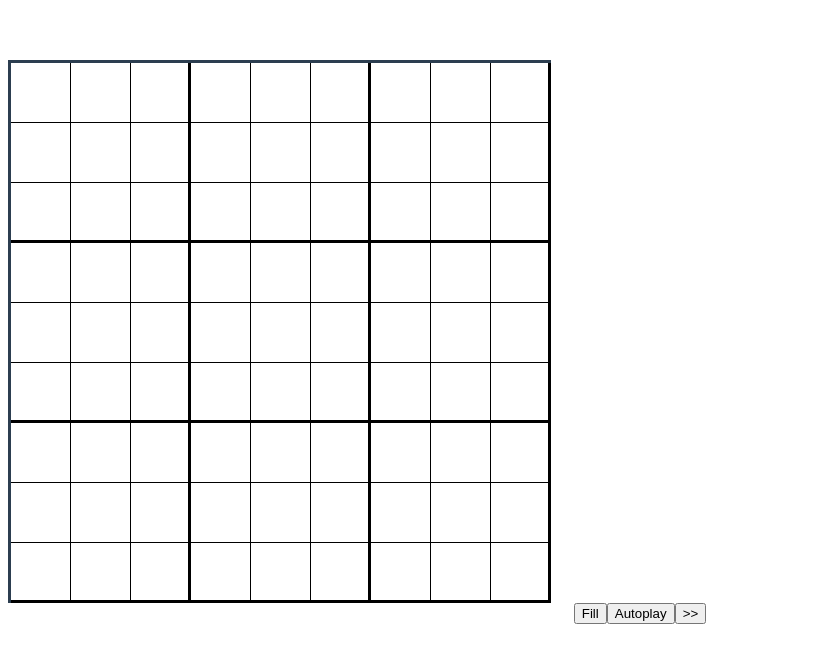
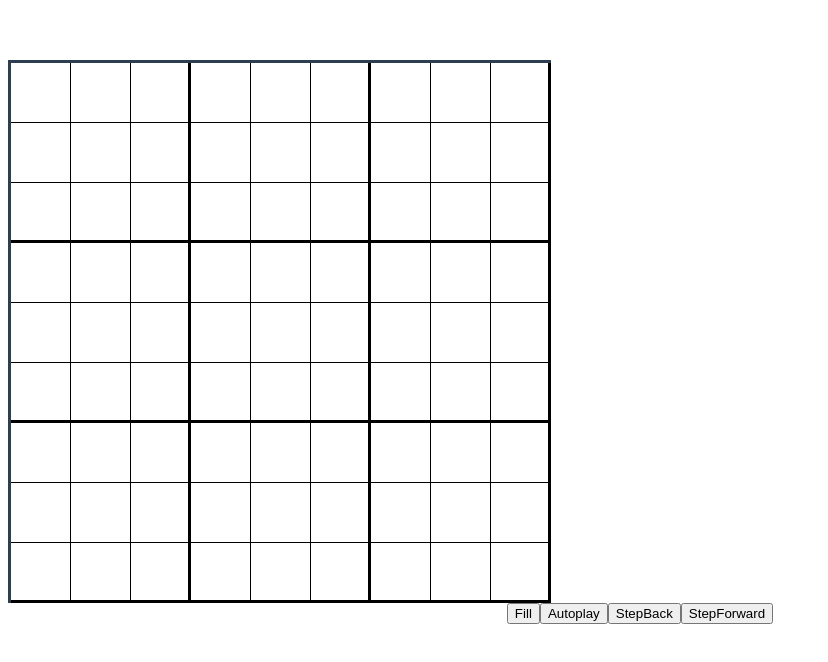
Before and after one commit to MohamedMahmoudHassan/Backtracking-Visualizer, a Vue app: page / in a window 1280 px wide. Shown: the top 662 px of the page, without its empty margins (0-828 px from the left). Built offline with nearby package versions, Linux system fonts and the light colour scheme.

Commit message:
Visualization step back

```diff
--- a/src/components/Grid.vue
+++ b/src/components/Grid.vue
@@ -18,7 +18,8 @@
     </div>
     <button @click="FillGrid()">Fill</button>
     <button @click="Autoplay()">Autoplay</button>
-    <button @click="stepForward()">>></button>
+    <button @click="StepBack()">StepBack</button>
+    <button @click="StepForward()">StepForward</button>
   </div>
 </template>
 
@@ -118,6 +119,17 @@ export default {
 
       // this.cells = cells;
       // this.grid = this.InitGrid(cells);
+    },
+
+    StepBack: function () {
+      if (!this.currentStepId) return false;
+      const { cell, before } = this.steps[--this.currentStepId];
+      var gridCell = this.cells.find(
+        (c) => c.row == cell.row && c.col == cell.col
+      );
+      gridCell.value = before.value;
+      gridCell.state = before.state;
+      return true;
     },
 
     StepForward: function () {
```
